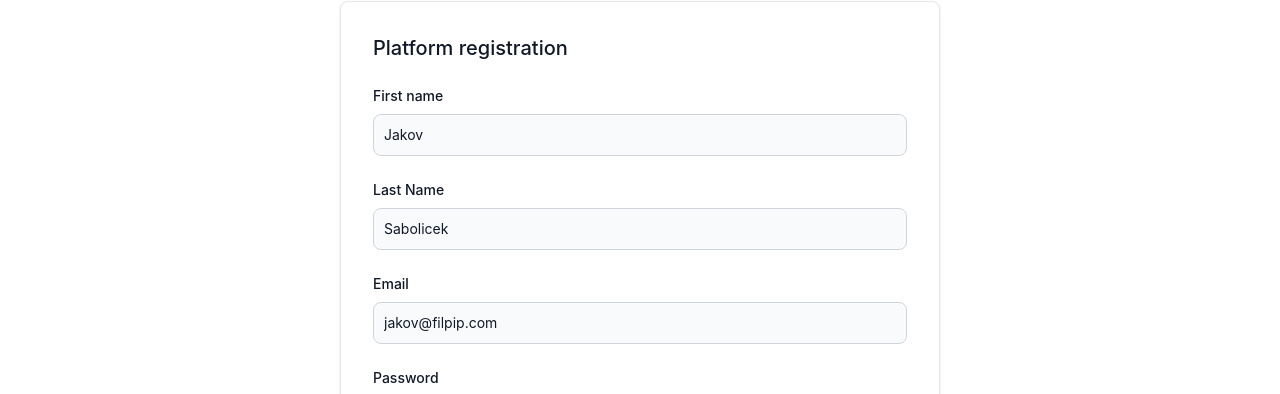
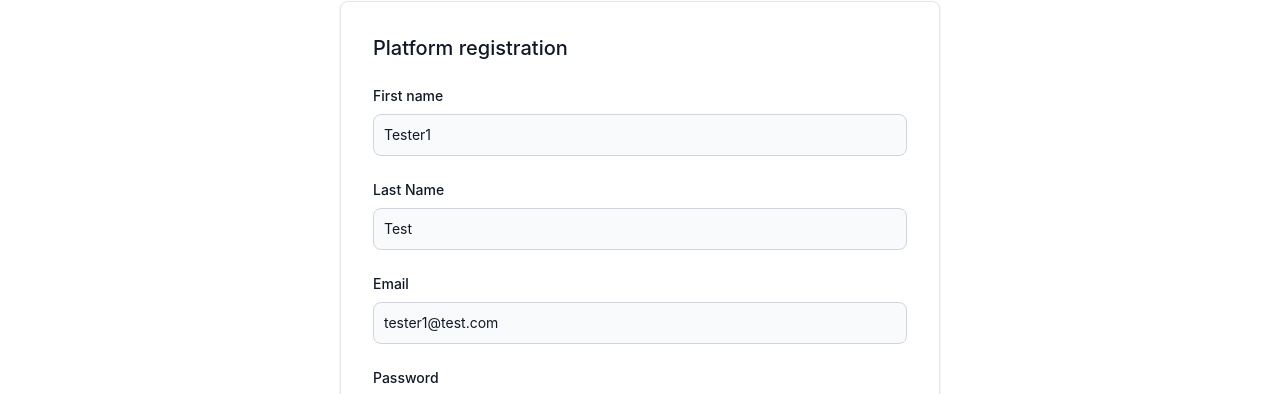
Before and after one commit to jfkeci/bitasker, a React (Create React App) app in the folder react-ts-client/: page /register in a window 1280 px wide. Shown: the part 95-489 px from the top of the page. Built offline with nearby package versions, Linux system fonts and the light colour scheme.

Commit message:
chore: fix input credentials

```diff
--- a/react-ts-client/src/components/auth/login-form.component.tsx
+++ b/react-ts-client/src/components/auth/login-form.component.tsx
@@ -11,7 +11,7 @@ export default function LoginForm() {
   const login = useAuthStore((state) => state.login);
 
   const [loginData, setLoginData] = useState({
-    email: 'jakov@filpip.com',
+    email: 'tester1@test.com',
     password: 'Test@1234',
   } as LoginUserAttribtues);
 
--- a/react-ts-client/src/components/auth/registration-form.component.tsx
+++ b/react-ts-client/src/components/auth/registration-form.component.tsx
@@ -11,9 +11,9 @@ export default function RegistrationForm() {
   const register = useAuthStore((state) => state.register);
 
   const [registrationData, setRegistrationData] = useState({
-    firstName: 'Jakov',
-    lastName: 'Sabolicek',
-    email: 'jakov@filpip.com',
+    firstName: 'Tester1',
+    lastName: 'Test',
+    email: 'tester1@test.com',
     password: 'Test@1234',
     confirmPassword: 'Test@1234',
   } as RegisterUserAttributes);
```
